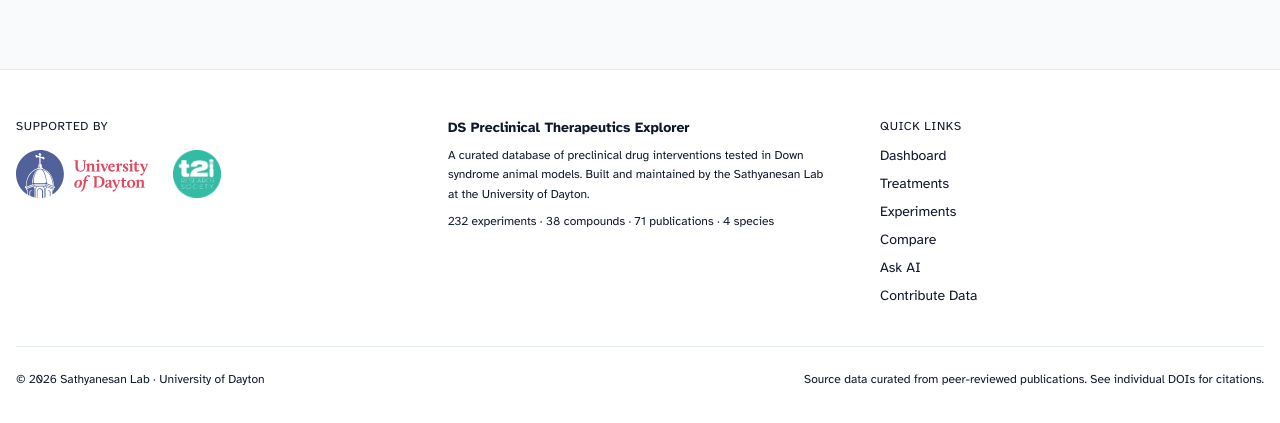
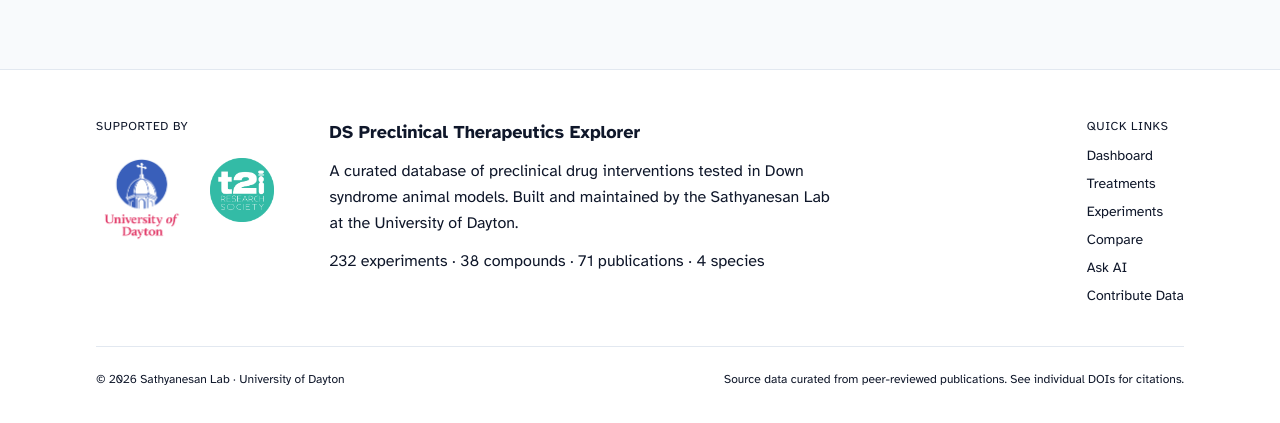
Before and after one commit to madalas9/ds-preclinical-therapeutics-explorer, a Next.js app: page / in a window 1280 px wide. Shown: the part 3345-3768 px from the top of the page. Built offline with nearby package versions, Linux system fonts and the light colour scheme.

Commit message:
feat(footer): swap UD logo to official PNG, optical-balance sizing, hyperlink Sathyanesan Lab, increase desktop typography

```diff
--- a/app/(site)/components/site-footer.tsx
+++ b/app/(site)/components/site-footer.tsx
@@ -4,14 +4,14 @@ import Image from "next/image";
 export function SiteFooter() {
   return (
     <footer className="border-t border-border bg-surface mt-16">
-      <div className="max-w-7xl mx-auto px-4 py-10 md:py-12">
-        <div className="grid grid-cols-1 md:grid-cols-3 gap-8 md:gap-12 items-start">
+      <div className="max-w-6xl mx-auto px-4 sm:px-6 lg:px-8 py-10 md:py-12">
+        <div className="grid grid-cols-1 md:grid-cols-[auto_1fr_auto] gap-8 md:gap-10 lg:gap-14 items-start">
           {/* COLUMN 1 — SUPPORTED BY */}
           <div>
             <p className="text-xs uppercase tracking-wider text-text-tertiary mb-4">
               Supported by
             </p>
-            <div className="flex flex-wrap items-center gap-6">
+            <div className="flex flex-wrap items-center gap-3 md:gap-6">
               <Link
                 href="https://udayton.edu"
                 target="_blank"
@@ -20,12 +20,11 @@ export function SiteFooter() {
                 className="block transition-opacity opacity-80 hover:opacity-100 dark:opacity-90 dark:hover:opacity-100"
               >
                 <Image
-                  src="/logos/udayton.svg"
+                  src="/logos/udayton.png"
                   alt="University of Dayton"
-                  width={160}
-                  height={48}
-                  className="object-contain"
-                  style={{ height: "48px", width: "auto" }}
+                  width={96}
+                  height={108}
+                  className="object-contain h-14 md:h-20 lg:h-24 w-auto mb-[-0.75rem] md:mb-[-1rem]"
                 />
               </Link>
               <Link
@@ -38,26 +37,25 @@ export function SiteFooter() {
                 <Image
                   src="/logos/t21rs.png"
                   alt="Trisomy 21 Research Society"
-                  width={48}
-                  height={48}
-                  className="object-contain"
-                  style={{ height: "48px", width: "48px" }}
+                  width={64}
+                  height={64}
+                  className="object-contain h-10 md:h-14 lg:h-16 w-auto"
                 />
               </Link>
             </div>
           </div>
 
           {/* COLUMN 2 — APP DESCRIPTION */}
-          <div className="space-y-2">
-            <h3 className="text-sm font-semibold text-text-primary">
+          <div className="max-w-md lg:max-w-lg">
+            <h3 className="text-sm md:text-base lg:text-lg font-semibold text-text-primary mb-2 md:mb-3">
               DS Preclinical Therapeutics Explorer
             </h3>
-            <p className="text-xs text-text-secondary leading-relaxed">
+            <p className="text-xs md:text-sm lg:text-base text-text-secondary leading-relaxed mb-2 md:mb-3">
               A curated database of preclinical drug interventions tested in
               Down syndrome animal models. Built and maintained by the
               Sathyanesan Lab at the University of Dayton.
             </p>
-            <p className="text-xs text-text-tertiary leading-relaxed">
+            <p className="text-xs md:text-sm lg:text-base text-text-tertiary leading-relaxed">
               232 experiments · 38 compounds · 71 publications · 4 species
             </p>
           </div>
@@ -122,7 +120,7 @@ export function SiteFooter() {
 
         {/* BOTTOM STRIP */}
         <div className="mt-10 pt-6 border-t border-border flex flex-col sm:flex-row sm:items-center sm:justify-between gap-3 text-xs text-text-tertiary">
-          <p>© 2026 Sathyanesan Lab · University of Dayton</p>
+          <p>© 2026 <a href="https://sathyanesan-lab.github.io" target="_blank" rel="noopener noreferrer" className="hover:text-text-primary underline-offset-2 hover:underline transition-colors">Sathyanesan Lab</a> · University of Dayton</p>
           <p>
             Source data curated from peer-reviewed publications. See individual
             DOIs for citations.
```
Also changed, not shown: public/logos/udayton.png (added), public/logos/udayton.svg (deleted).
